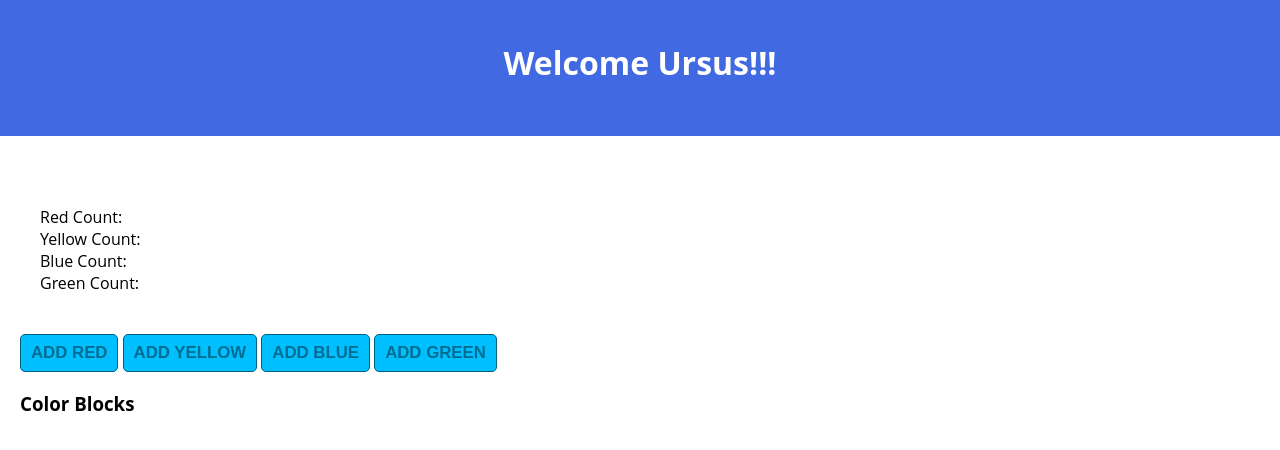
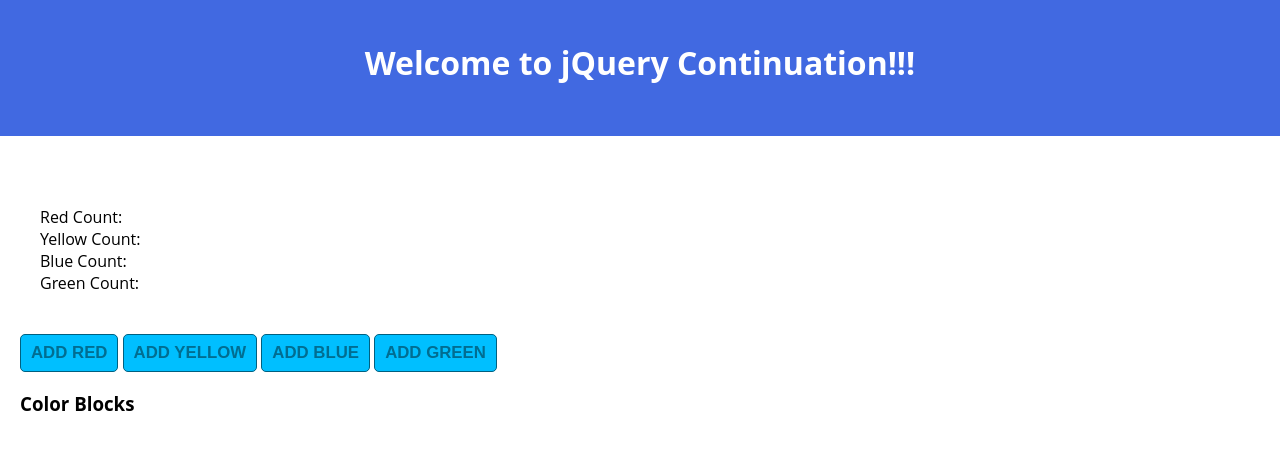
Before and after one commit to astrangethao/ursus-jquery-dynamic-events, a plain HTML site: page index.html in a window 1280 px wide. Drawn offline with nearby package versions, Linux system fonts and the light colour scheme.

Commit message:
correcting title and heading

```diff
--- a/index.html
+++ b/index.html
@@ -7,11 +7,11 @@
     <script src="https://ajax.googleapis.com/ajax/libs/jquery/3.4.1/jquery.min.js"></script>
     <script src="scripts/client.js" type="text/javascript"></script>
 
-    <title>Welcome Ursus to Week 6</title>
+    <title>jQuery Continued</title>
   </head>
   <body>
     <header class="appTopper">
-      <h1>Welcome Ursus!!!</h1>
+      <h1>Welcome to jQuery Continuation!!!</h1>
     </header>
 
     <div class="container utl_alnCenter">
```
Also changed, not shown: scripts/client.js (line endings or trailing spaces).
